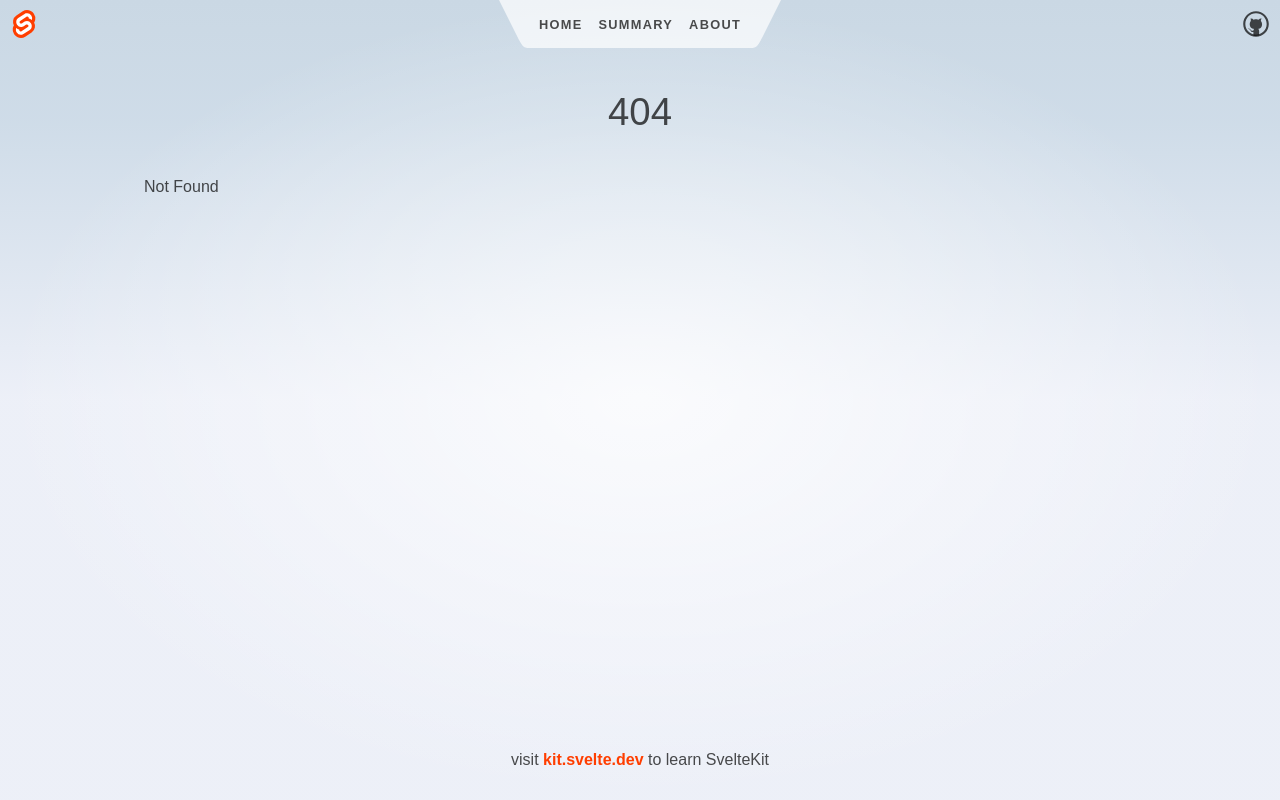
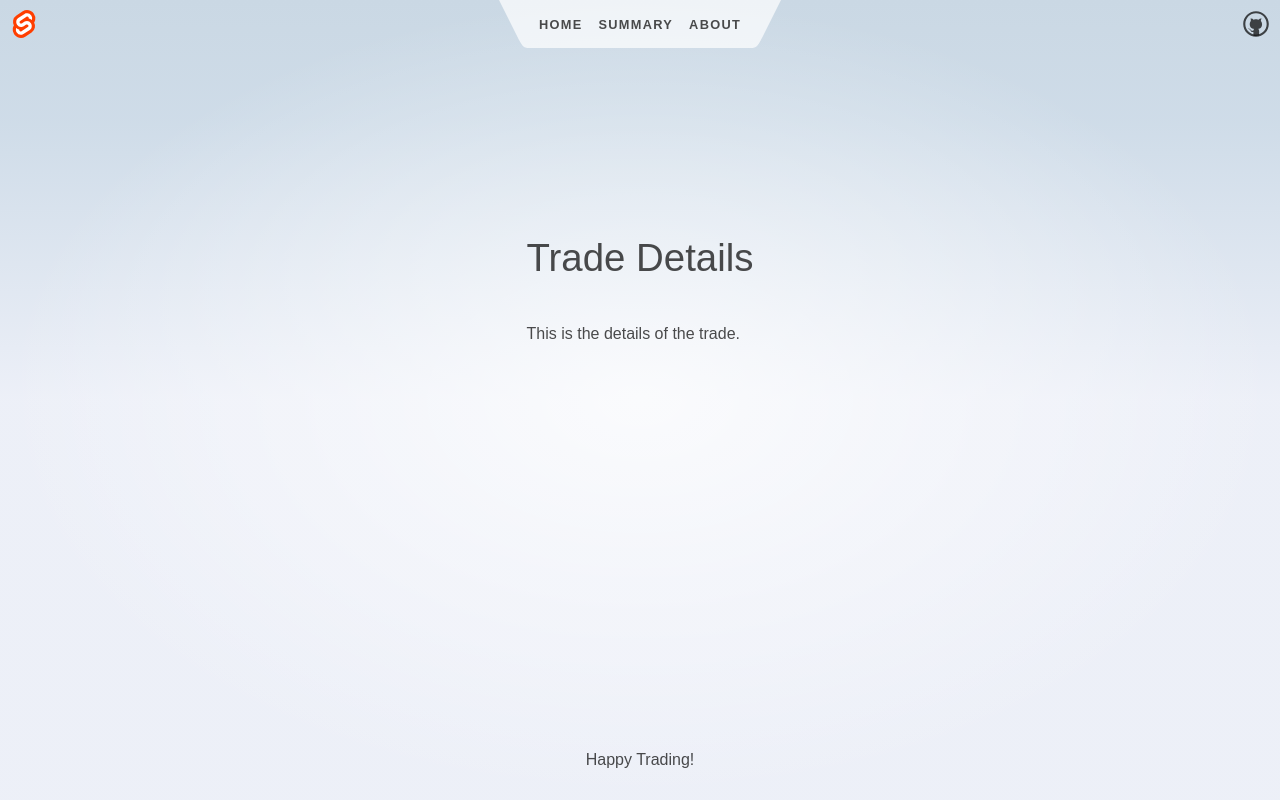
Before and after one commit to belloyang/tradejournal, a SvelteKit app: page /trade-detail in a window 1280 px wide. Before the commit this address had no page. Built offline with nearby package versions, Linux system fonts and the light colour scheme.

Commit message:
Add place holder to trade detail

```diff
--- a/src/routes/+layout.svelte
+++ b/src/routes/+layout.svelte
@@ -11,7 +11,7 @@
 	</main>
 
 	<footer>
-		<p>visit <a href="https://kit.svelte.dev">kit.svelte.dev</a> to learn SvelteKit</p>
+		<p>Happy Trading!</p>
 	</footer>
 </div>
 
--- a/src/routes/+page.svelte
+++ b/src/routes/+page.svelte
@@ -1,5 +1,6 @@
 <script>
 	import Counter from './Counter.svelte';
+	import { page } from '$app/stores';
 	import welcome from '$lib/images/svelte-welcome.webp';
 	import welcome_fallback from '$lib/images/svelte-welcome.png';
     import CurrentDate from './CurrentDate.svelte';
@@ -24,7 +25,9 @@
 	</h1>
 	<CurrentDate />
 
-
+	<div aria-current={$page.url.pathname === '/trade-detail' ? 'page' : undefined}>
+		<button style="padding: 10px;"><a href="/trade-detail">Add a Trade</a></button>
+	</div>
 </section>
 
 
--- /dev/null
+++ b/src/routes/trade-detail/+page.svelte
@@ -0,0 +1,13 @@
+<svelte:head>
+	<title>Trade Details</title>
+	<meta name="description" content="Trade Details" />
+</svelte:head>
+
+<div class="text-column">
+	<h1>Trade Details</h1>
+
+    <p>
+        This is the details of the trade.
+    </p>
+
+</div>
```
